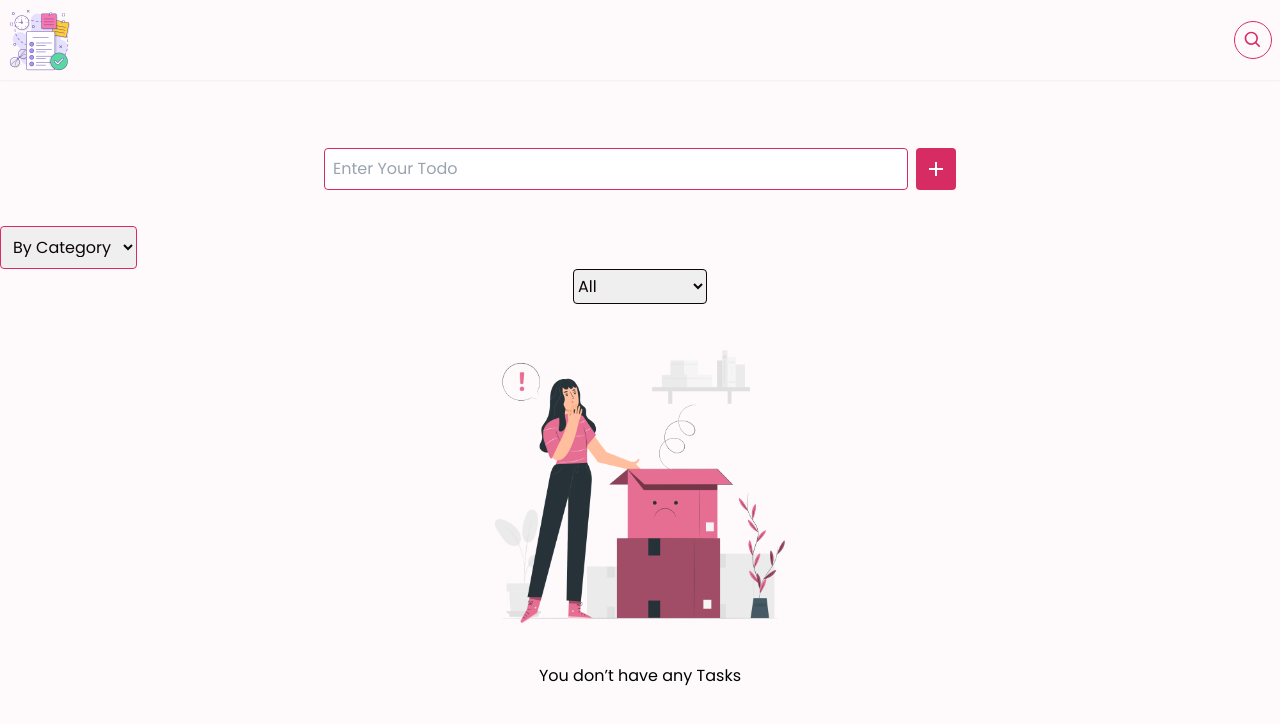
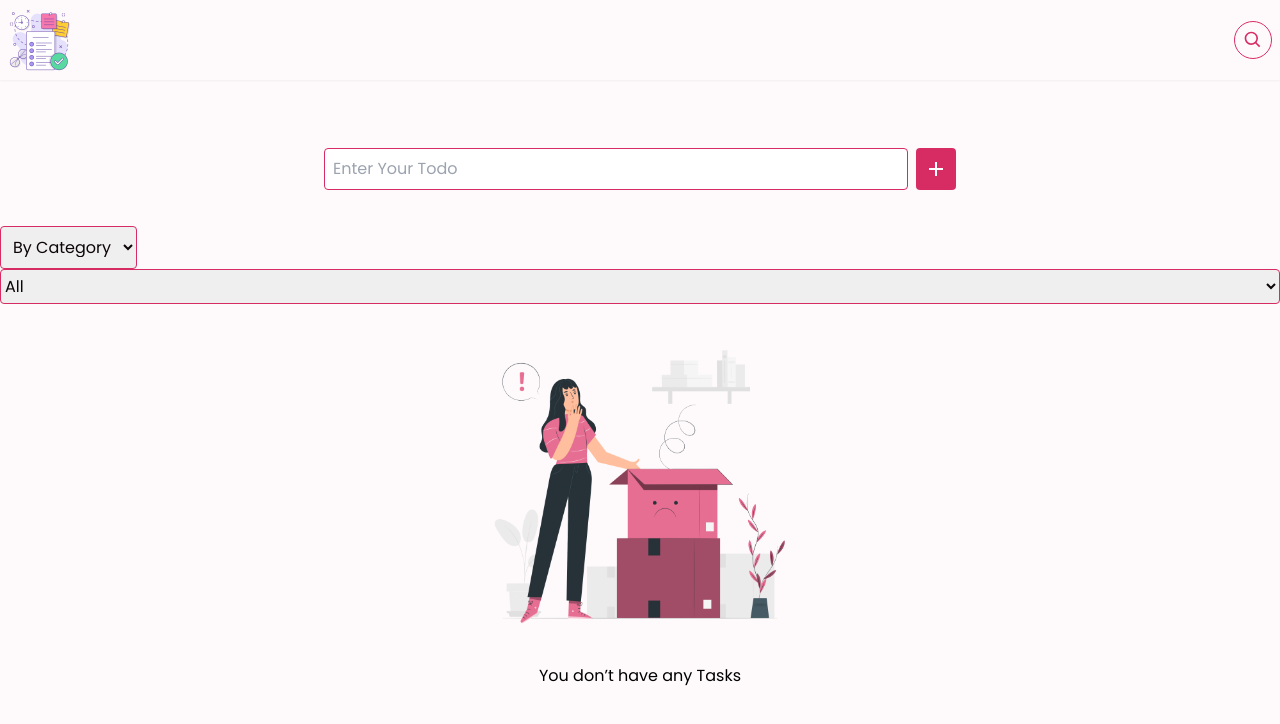
Before and after one commit to alaashalaby/todo-app, a React (Vite) app: page / in a window 1280 px wide. Shown: the top 724 px of the page. Built offline with nearby package versions, Linux system fonts and the light colour scheme.

Commit message:
Edit borderColor to select & delete display:Flex from parent div

```diff
--- a/src/components/FilterTodos.tsx
+++ b/src/components/FilterTodos.tsx
@@ -8,9 +8,9 @@ const FilterTodos = () => {
     dispatch(setFilter(e.target.value));
   };
   return (
-    <div className="flex items-center justify-center mb-5">
+    <div className="mb-5">
       <select
-        className="border border-[#0D0508] outline-none rounded cursor-pointer py-1 text-[#0D0508]"
+        className="w-full border border-[#D72C63] outline-none rounded cursor-pointer py-1 text-[#0D0508]"
         value={filter}
         onChange={handleChangeFilter}
       >
```
